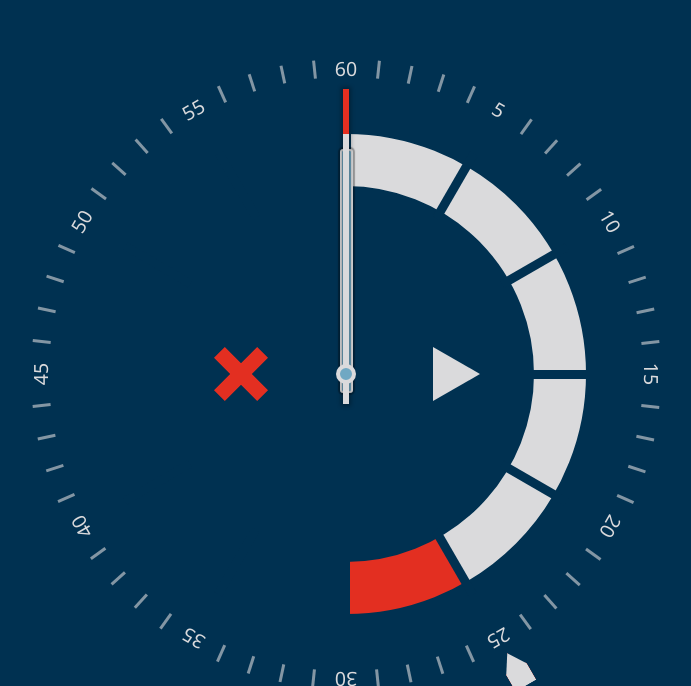
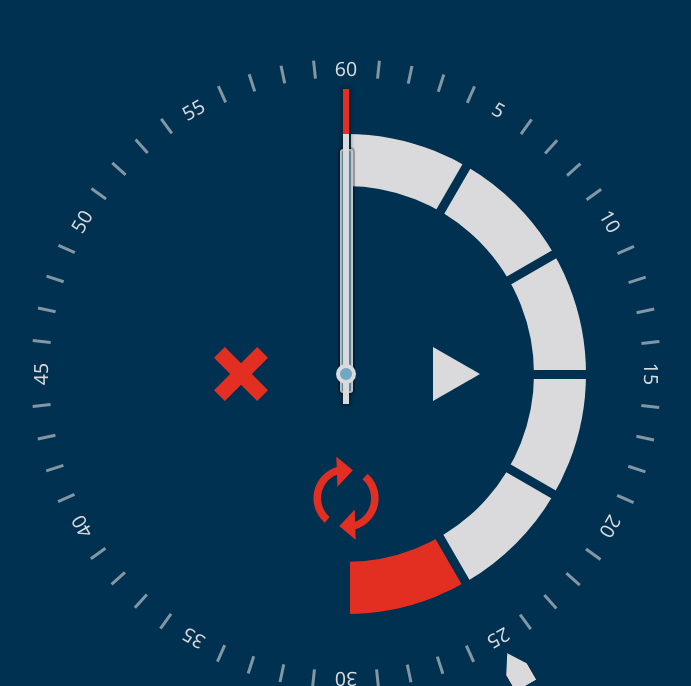
Before and after one commit to dos077/vue-pomodoro, a Vue app: page / in a window 1280 px wide. Shown: the part 266-952 px from the top of the page, without its empty margins (294-985 px from the left). Built offline with nearby package versions, Linux system fonts and the light colour scheme.

Commit message:
added looping

```diff
--- a/src/components/Controls.vue
+++ b/src/components/Controls.vue
@@ -22,6 +22,16 @@
         @click="clockController.reset"
       ></span>
     </figure>
+    <figure class="btn-loop">
+      <span
+        id="loopClock"
+        class="loop"
+        :class="loopOn ? 'go' : 'stop'"
+        @click="loopToggle"
+      >
+        🗘
+      </span>
+    </figure>
   </figure>
 </template>
 
@@ -35,7 +45,8 @@ const timer = createTimer();
 export default {
   name: 'Controls',
   data: () => ({
-    clockController: null
+    clockController: null,
+    loopOn: null
   }),
   computed: {
     ...mapState(['isRunning', 'workSec', 'restSec'])
@@ -64,7 +75,10 @@ export default {
     this.clockController = clockControls(timer, mutations);
   },
   methods: {
-    ...mapMutations(['startClock', 'stopClock', 'setMinutes', 'setAnimation'])
+    ...mapMutations(['startClock', 'stopClock', 'setMinutes', 'setAnimation']),
+    loopToggle() {
+      this.loopOn = timer.setLoop(true);
+    }
   }
 };
 </script>
--- a/src/logic/clockControls.js
+++ b/src/logic/clockControls.js
@@ -15,7 +15,7 @@ const clockControl = (
       }, workLeft * 1000);
     } else if (!countDown && restLeft > 0 && restLeft < 15) {
       countDown = setTimeout(function() {
-        stopClock();
+        if (!timer.setLoop()) stopClock();
         countDown = null;
       }, restLeft * 1000);
     }
--- a/src/styles/pomodoro.scss
+++ b/src/styles/pomodoro.scss
@@ -245,10 +245,10 @@ body {
       }
     }
     .go {
-      color: $acc-color;
+      color: $prime-color;
     }
     .stop {
-      color: $prime-color;
+      color: $acc-color;
     }
     #startClock::before {
       left: 30%;
@@ -283,9 +283,8 @@ body {
     }
   }
   #loopClock {
-    color: $acc-color;
     font-size: 5.5rem;
-    line-height: 6rem;
+    line-height: 5.2rem;
     font-weight: bulk;
     &.on {
       color: $prime-color;
```
